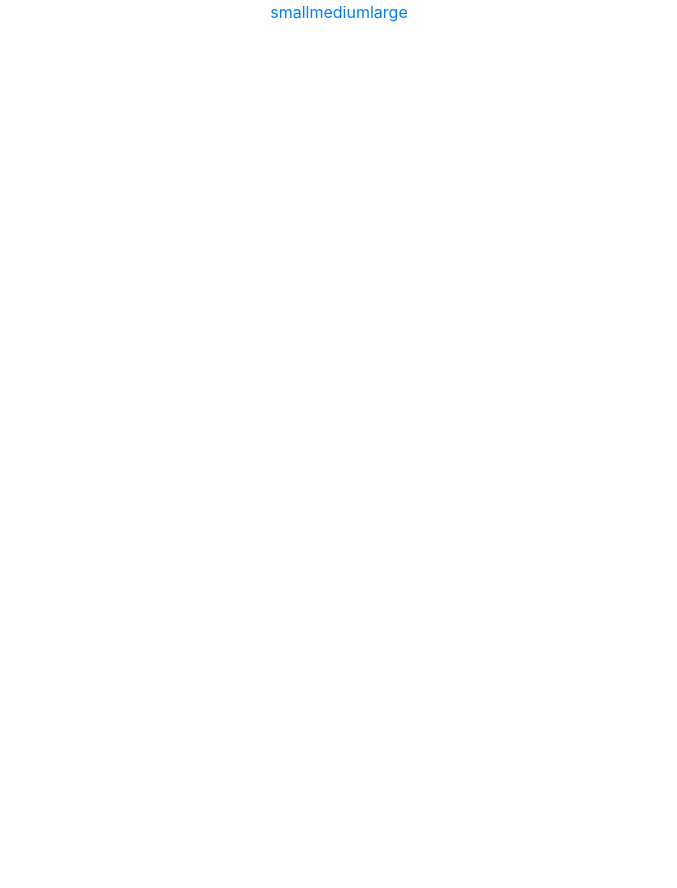
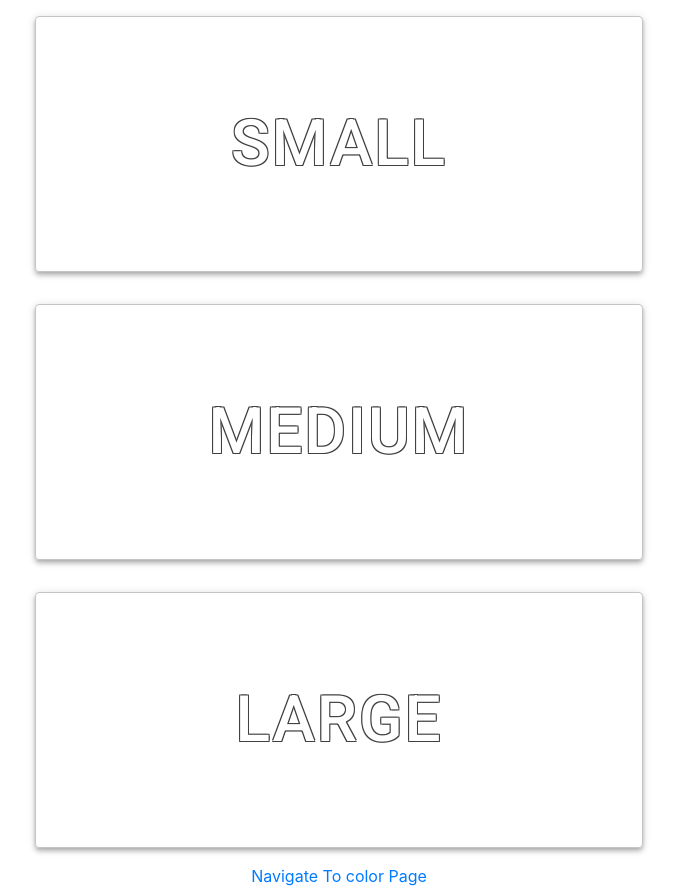
Before and after one commit to washparkbirds/washparkbirds, a React (Create React App) app: page /size in a window 1280 px wide. Shown: the whole page, without its empty margins (301-978 px from the left). Before the commit the page ends 800 px from the top, so only its background shows below. Built offline with nearby package versions, Linux system fonts and the light colour scheme.

Commit message:
size page buttons

```diff
--- a/src/App.js
+++ b/src/App.js
@@ -26,7 +26,7 @@ class App extends React.Component {
     this.setColorChoice = this.setColorChoice.bind(this);
     this.setSizeChoice = this.setSizeChoice.bind(this);
     this.setBirdChoice = this.setBirdChoice.bind(this);
-
+    this.getSizeChoice = this.getSizeChoice.bind(this);
     this.getColorChoice = this.getColorChoice.bind(this);
 
   }
@@ -43,6 +43,10 @@ class App extends React.Component {
     this.setState({size : sizeChoice});
   }
 
+  getSizeChoice(){
+    return this.state.size;
+  }
+
   setBirdChoice(birdChoice){
     this.setState({bird : birdChoice});
   }
@@ -53,8 +57,8 @@ class App extends React.Component {
       <div className="App">
       <BrowserRouter>
         <Route path="/" exact component={PageOfStart}/>
-        <Route path="/size" exact render={(props) => <PageOfSizeSelection setSizeChoice={this.setSizeChoice} />} />
         <Route path="/color" exact render={(props) => <PageOfColorSelection colorList={this.state.colorList} getColorChoice={this.getColorChoice} setColorChoice={this.setColorChoice} />} />
+        <Route path="/size" exact render={(props) => <PageOfSizeSelection sizeList={this.state.sizeList} getSizeChoice={this.getSizeChoice} setSizeChoice={this.setSizeChoice} />} />
         <Route path="/bird" exact render={(props) => <PageOfBirdSelection getBirdChoice={this.getBirdChoice} setBirdChoice={this.setBirdChoice} />} />
       </BrowserRouter>
       </div>
--- a/src/RouterComponents/PageOfColorSelection.js
+++ b/src/RouterComponents/PageOfColorSelection.js
@@ -2,7 +2,6 @@ import React from 'react';
 import ColorCard from '../components/ColorCard';
 import { Link } from 'react-router-dom';
 import Grid from '@material-ui/core/Grid';
-import Paper from '@material-ui/core/Paper';
 
 
 
--- a/src/RouterComponents/PageOfSizeSelection.js
+++ b/src/RouterComponents/PageOfSizeSelection.js
@@ -1,32 +1,45 @@
-import React, { Component } from 'react';
+import React from 'react';
 import BirdSize from '../components/BirdSize';
-import Card from 'react-bootstrap/Card';
-import Button from 'react-bootstrap/Button';
-import Container from 'react-bootstrap/Container';
-import Row from 'react-bootstrap/Row';
-import Col from 'react-bootstrap/Col';
+import { Link } from 'react-router-dom';
+import Grid from '@material-ui/core/Grid';
 
 
-class PageOfSizeSelection  extends React.Component {
-    constructor(props) {
-        super(props);
-        this.birdSizeLoop = this.birdSizeLoop.bind(this);
+function PageOfSizeSelection(props) {
 
-    }
-    birdSizeLoop(){
-        var sizes = ['small', 'medium', 'large'];
-        sizes = sizes.map(size => {return (<BirdSize chosenSize={size} setSizeChoice={this.props.setSizeChoice}></BirdSize>)});
-        return sizes;
+    const sizes = props.sizeList;
+
+    const { setSizeChoice, getSizeChoice} = props;
+
+
+    function birdSizeLoop(){
+        var sizesArray = sizes.map(size => {
+            return (
+            <React.Fragment><Grid item xs={0} sm={3} lg={3}>
+                </Grid>
+                <Grid item xs={12} sm={6} lg={6}>
+                    <BirdSize chosenSize={size} key={size} getSizeChoice={getSizeChoice} setSizeChoice={setSizeChoice}></BirdSize>
+                </Grid>
+                <Grid item xs={0} sm={3} lg={3}>
+                </Grid>
+            </React.Fragment>
+            )
+        });
+        return sizesArray;
     }
 
     //return <BirdSize setSizeChoice = {this.props.setSizeChoice}></BirdSize>;
 
-render(){
+    return (
+        <Grid container
+        direction="row"
+        justify="space-evenly"
+        alignItems="center" spacing={0}>
+            {birdSizeLoop()}
+            <Link to="/color">Navigate To color Page</Link>
 
-    return (
-        this.birdSizeLoop()
+        </Grid>
     );
-    }
+
 };
 
 export default PageOfSizeSelection;
--- a/src/components/BirdSize.js
+++ b/src/components/BirdSize.js
@@ -1,16 +1,68 @@
-import React, { Component } from 'react';
+import React from 'react';
+import PropTypes from 'prop-types';
+import { makeStyles } from '@material-ui/core/styles';
+import Button from '@material-ui/core/Button';
+import Paper from '@material-ui/core/Paper';
+import Typography from '@material-ui/core/Typography';
+import CheckIcon from '@material-ui/icons/Check';
+import { useState } from 'react';
 import { Link } from 'react-router-dom';
 
-class BirdSize extends React.Component {
-    constructor(props) {
-        super(props);
+const useStyles = makeStyles({
+    root: {
+
+        outline: 0,
+        //background:  props => props.cColor === "yellow" ? "#D3B53D" : props.cColor,
+        minWidth: '100%',
+        minHeight: '4em',
+        margin: 0,
+        padding: 0,
+        fontSize: '4em',
+        textShadow: '-1px -1px 0 #404040, 1px -1px 0 #404040, -1px 1px 0 #404040, 1px 1px 0 #404040',
+        color: '#FFFFFF',
+
+        "&:focus": {
+           // background:  props => props.cColor === "yellow" ? "#D3B53D" : props.cColor,
+            color: '#FFFFFF',
+            outline: "0 !important",
+            },
+    },
+
+    paper: {
+        marginLeft: '1em',
+        marginRight: '1em',
+        marginTop: '1em',
+        marginBottom: '1em',
+
+    },
+
+    icon: {
+        //different scope here!!
+        fontSize: '4em',
+        color: props => props.chosenColor === "white" ? "black" : "white"
+    }
+});
 
 
-    }
-
-render(){
-    return <Link to="../color" onClick={() => this.props.setSizeChoice(this.props.chosenSize)}>{this.props.chosenSize}</Link>;
-    }
+function BirdSize(props) {
+    const { cSize, disabled, ...other } = props;
+    const classes = useStyles(props);
+    return <Button  height="100%" variant="outlined" className={classes.root} {...other}/>;
 };
 
-export default BirdSize;
+export default function AdaptingHook(props) {
+    const [currSizeChoice, setCurrSizeChoice] = useState(null);
+
+    const { cSize, disabled, ...other } = props;
+
+    const classes = useStyles(props);
+    //console.log(props.getColorChoice())
+return (
+    <Paper className={classes.paper} elevation={4}>
+        <BirdSize onBlur={ () => {setCurrSizeChoice(null);}} cSize={props.chosenSize} disabled={props.chosenSize === props.getSizeChoice()} onClick={ () => {props.setSizeChoice(props.chosenSize); setCurrSizeChoice(props.chosenSize)}}>
+            {props.chosenSize === currSizeChoice ? <CheckIcon color="{}" className={classes.icon}/> : props.chosenSize}
+        </BirdSize>
+    </Paper>
+
+);
+}
--- a/src/components/ColorCard.js
+++ b/src/components/ColorCard.js
@@ -1,5 +1,3 @@
-
-    //return <div onClick={ () => this.props.setColorChoice(this.props.chosenColor) }>{this.props.chosenColor}</div>;
     import React from 'react';
     import PropTypes from 'prop-types';
     import { makeStyles } from '@material-ui/core/styles';
@@ -68,7 +66,7 @@
     return (
         <Paper className={classes.paper} elevation={4}>
             <ColorButton onBlur={ () => {setCurrColorChoice(null);}} cColor={props.chosenColor} disabled={props.chosenColor === props.getColorChoice()} onClick={ () => {props.setColorChoice(props.chosenColor); setCurrColorChoice(props.chosenColor)}}>
-                {props.chosenColor === currColorChoice ? <CheckIcon color="{}" className={classes.icon}/> : props.chosenColor}
+                {props.chosenColor === currColorChoice ? <CheckIcon className={classes.icon}/> : props.chosenColor}
             </ColorButton>
         </Paper>
 
```
Also changed, not shown: 1 other file (tests, documents, lock files or other folders).
